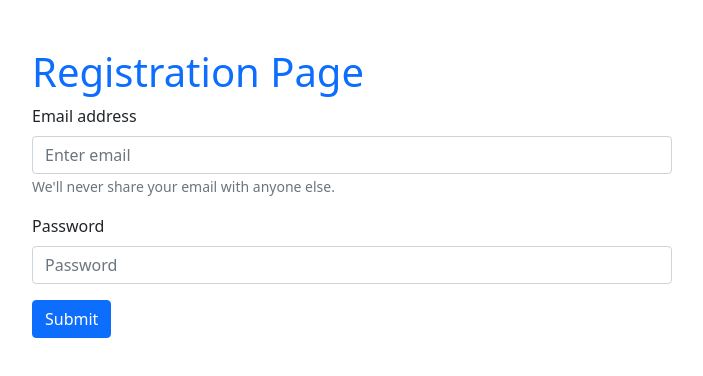
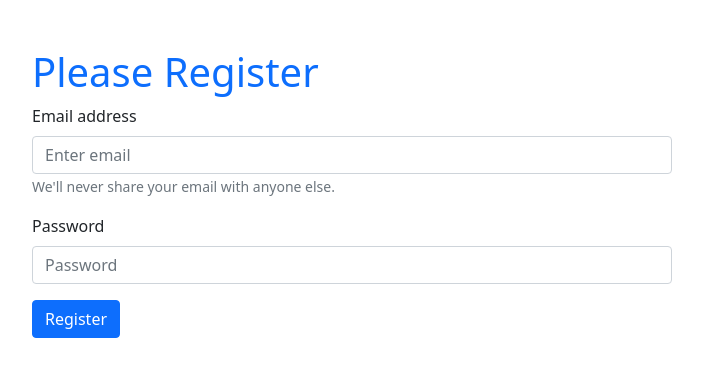
Before and after one commit to Rafat-Web-Developer/simple-firebase-email-password-authentication, a React (Create React App) app: page / in a window 1280 px wide. Shown: the top 376 px of the page, without its empty margins (288-991 px from the left). Built offline with nearby package versions, Linux system fonts and the light colour scheme.

Commit message:
Update text

```diff
--- a/src/App.js
+++ b/src/App.js
@@ -42,6 +42,8 @@ function App() {
         .then((result) => {
           const user = result.user;
           console.log(user);
+          setEmail("");
+          setPassword("");
         })
         .catch((error) => console.log(error));
     }
@@ -50,7 +52,7 @@ function App() {
   return (
     <div>
       <div className="w-50 mx-auto mt-5">
-        <h1 className="text-primary">Registration Page</h1>
+        <h1 className="text-primary">Please Register</h1>
         <Form noValidate validated={validated} onSubmit={handleFormSubmit}>
           <Form.Group className="mb-3" controlId="formBasicEmail">
             <Form.Label>Email address</Form.Label>
@@ -82,7 +84,7 @@ function App() {
           </Form.Group>
           <p className="text-danger">{error}</p>
           <Button variant="primary" type="submit">
-            Submit
+            Register
           </Button>
         </Form>
       </div>
```
